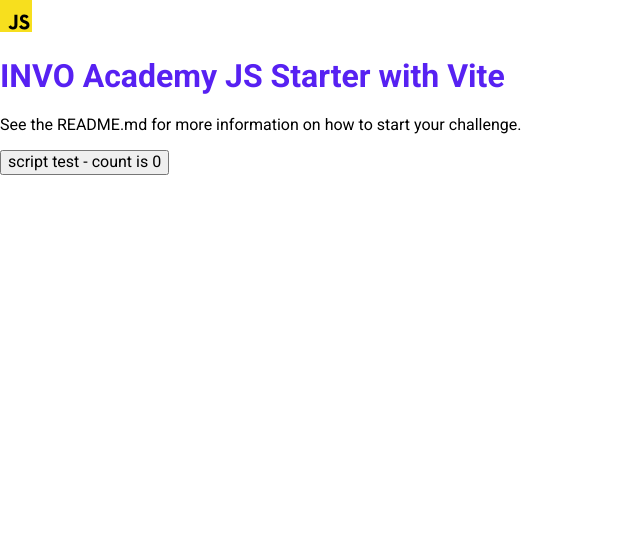
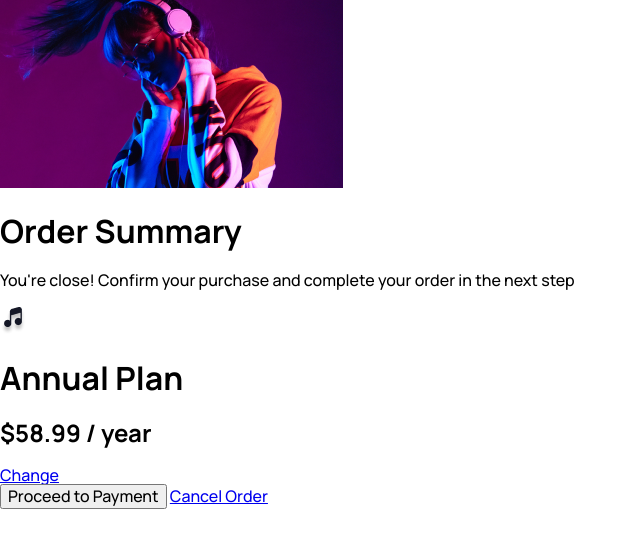
Before and after one commit to rafal19987/order-summary-project, a website built with Vite: page index.html in a window 1280 px wide. Shown: the whole page, without its empty margins (0-640 px from the left). Built offline with nearby package versions, Linux system fonts and the light colour scheme.

Commit message:
create html structure and add variables css

```diff
--- a/index.html
+++ b/index.html
@@ -1,6 +1,5 @@
 <!DOCTYPE html>
 <html lang="en">
-
   <head>
     <meta charset="UTF-8" />
     <link rel="icon" type="image/svg+xml" href="/vite.svg" />
@@ -11,21 +10,38 @@
   <!-- In order to start your challenge, remove all the content inside <div id="home-page"></div> and start coding :) -->
 
   <body>
-  <div id="home-page">
-    <div>
-      <img src="/public/images/javascript.svg" class="logo vanilla" alt="JavaScript logo" />
-      <h1>INVO Academy JS Starter with Vite</h1>
-      <p>
-        See the README.md for more information on how to start your challenge.
+    <div class="order">
+      <img
+        class="order__bannerImg"
+        src="/images/AdobeStock_331830515 1.png"
+        alt="banner image"
+      />
+      <h1 class="order__headline">Order Summary</h1>
+      <p class="order__description">
+        You're close! Confirm your purchase and complete your order in the next
+        step
       </p>
-      <div class="card">
-        <button id="counter" type="button"></button>
+      <div class="order__serviceInfo serviceInfo">
+        <img
+          class="serviceInfo__icon"
+          src="/images/music.png"
+          alt="note icon"
+        />
+        <div class="serviceInfo__stroke"></div>
+        <div class="serviceInfo__peyment peyment">
+          <h1 class="peyment__planInfo">Annual Plan</h1>
+          <h2 class="peyment__price">$58.99 / year</h2>
         </div>
+        <a href="#" class="serviceInfo__changeLink">Change</a>
       </div>
+      <button class="order__proceedBtn">Proceed to Payment</button>
+      <a href="#" class="order__cancleBtn">Cancel Order</a>
     </div>
 
     <script type="module" src="/src/global-scripts/main.js"></script>
-  <script type="module" src="/src/pages/home-page/scripts/home-page.js"></script>
+    <script
+      type="module"
+      src="/src/pages/home-page/scripts/home-page.js"
+    ></script>
   </body>
-
 </html>
--- a/src/global-styles/style.scss
+++ b/src/global-styles/style.scss
@@ -1,15 +1,10 @@
 /// Main Styles File
 /// Here we import all the global Styles files we need for our project.
 
-@import "styles/normalize.scss";
-@import "styles/root.scss";
-@import "styles/fonts.scss";
+@import 'styles/normalize.scss';
+@import 'styles/variables.scss';
+@import 'styles/fonts.scss';
 
 body {
-  font-family: 'Roboto', sans-serif;
-  color: var(--color-primary);
+  font-family: 'Manrope', sans-serif;
 }
-
-p {
-  color: var(--color-on-surface);
-}
--- a/src/global-styles/styles/fonts.scss
+++ b/src/global-styles/styles/fonts.scss
@@ -1,4 +1,4 @@
 /// Main Fonts File
 /// Here we import all the fonts files we need for our project.
 
-@import url('https://fonts.googleapis.com/css2?family=Roboto:ital,wght@0,100;0,300;0,400;0,500;0,700;0,900;1,100;1,300;1,400;1,500;1,700;1,900&display=swap');
+@import url('https://fonts.googleapis.com/css2?family=Manrope:wght@500;700&display=swap');
--- a/src/global-styles/styles/root.scss
+++ /dev/null
@@ -1,8 +0,0 @@
-/// Root Styles file
-/// Here we define all the root variables we need for our project.
-/// For examples see Material Design color system: https://m2.material.io/design/color/the-color-system.html
-
-:root {
-    --color-primary: #5721f2;
-    --color-on-surface: #000;
-}
--- /dev/null
+++ b/src/global-styles/styles/variables.scss
@@ -0,0 +1,21 @@
+/// Root Styles file
+/// Here we define all the root variables we need for our project.
+/// For examples see Material Design color system: https://m2.material.io/design/color/the-color-system.html
+
+:root {
+  --btn-bg: #680262;
+  --btn-hover-bg: #490245;
+  --primary-text-color: #151827;
+  --secondary-text-color: #85859b;
+  --stroke-color: #cfd1dd;
+  --white: #fff;
+  --fontS-xs: 12px;
+  --fontS-s: 14px;
+  --fontS-m: 16px;
+  --fontS-l: 18px;
+  --fontS-xl: 24px;
+  --fontS-xxl: 32px;
+  --fontW-medium: 500;
+  --fontW-bold: 700;
+  --round: 16px;
+}
```
Also changed, not shown: pixel perfect/Desktop.png (added), pixel perfect/Mobile.png (added), pixel perfect/Tablet.png (added), public/images/AdobeStock_331830515 1.png (added), public/images/music.png (added), src/pages/home-page/styles/home-page.scss (line endings or trailing spaces). Lines whose indentation alone changed are shown as unchanged.
